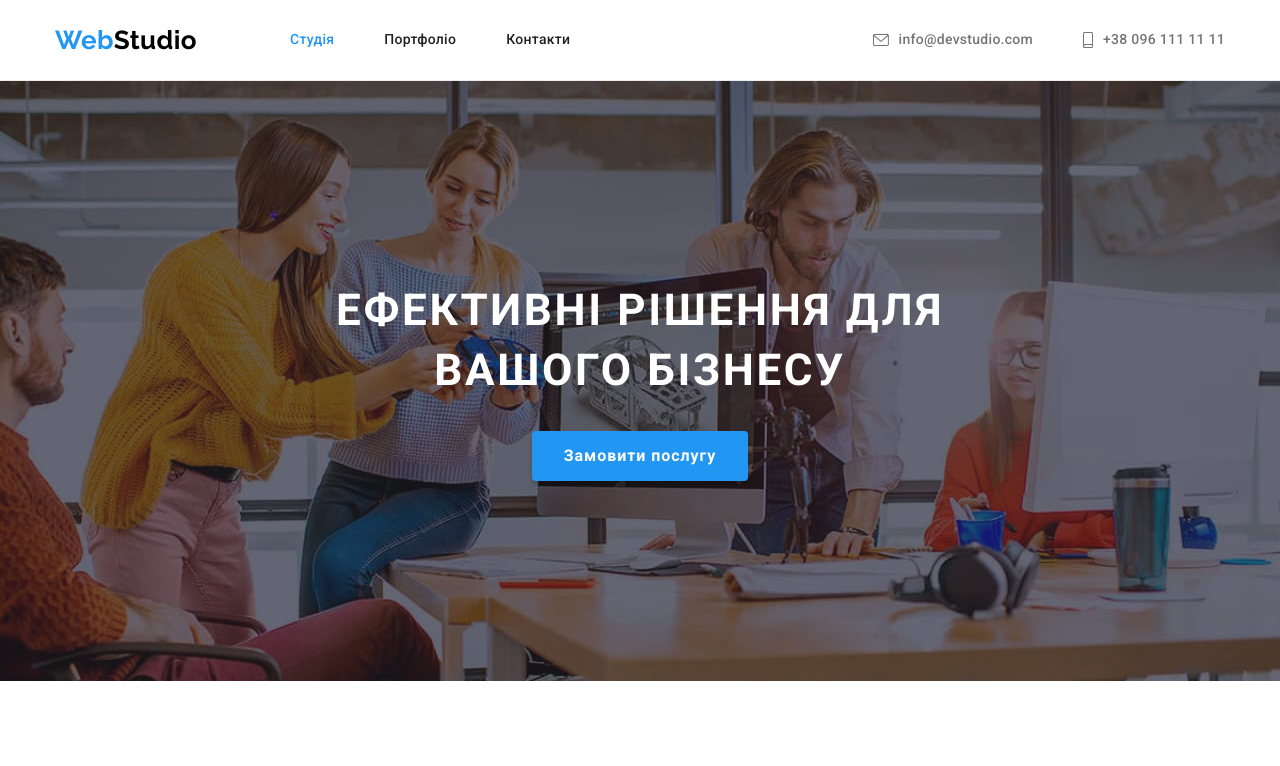
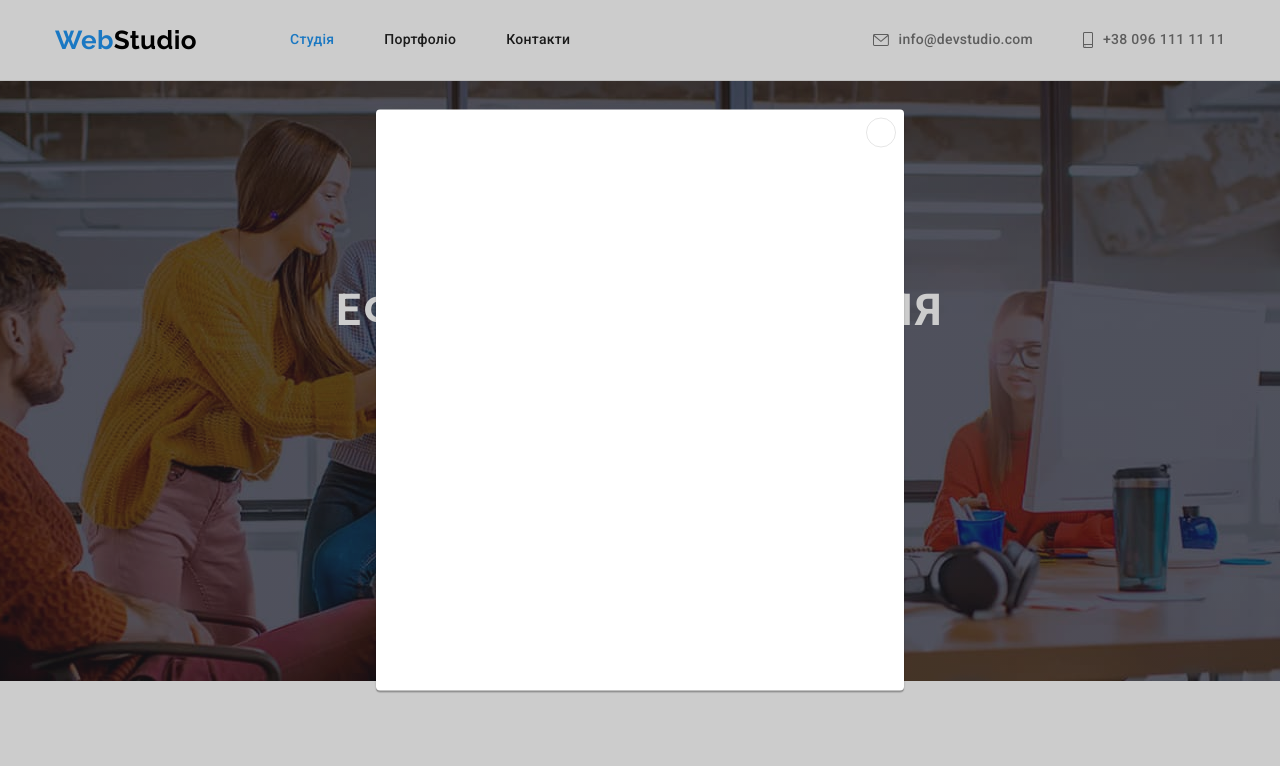
Before and after one commit to prorochenko/goit-markup-hw-05, a plain HTML site: page index.html in a window 1280 px wide. Shown: the top 766 px of the page. Drawn offline with nearby package versions, Linux system fonts and the light colour scheme.

Commit message:
added backdrop

```diff
--- a/css/styles.css
+++ b/css/styles.css
@@ -318,6 +318,27 @@ margin-bottom: 30px;
   display: flex;
   flex-wrap: wrap;
 }
+
+
+.team-list .team-thumb{
+  position: relative;
+}
+
+.team-list .team-thumb:hover::before{
+  opacity: 1;
+}
+
+.team-list .team-thumb::before{
+  display: inline-block;
+  position: absolute;
+  content: "";
+  width: 100%;
+  height: 100%;
+  background-color: rgba(33, 150, 243, 0.9);
+
+  opacity: 0;
+}
+
 .team-list .cards {
   width: 270px;
   margin-right: 30px;
@@ -649,3 +670,52 @@ gap: 30px;
 .buttons .item:nth-last-child(5n) {
   margin-right: 0px;
 }
+
+
+
+.backdrop{
+  position:fixed;
+  top: 0;
+  left: 0;
+  width: 100%;
+  height: 100%;
+  background-color: rgba(0, 0, 0, 0.2);
+}
+
+.modal{
+  min-height: 581px;
+  min-width: 528px;
+  background-color: #FFFFFF;
+  box-shadow: 0px 1px 3px rgba(0, 0, 0, 0.12), 0px 1px 1px rgba(0, 0, 0, 0.14), 0px 2px 1px rgba(0, 0, 0, 0.2);
+  border-radius: 4px;
+
+  position: absolute;
+  top: 50%;
+  left: 50%;
+
+  transform: translate(-50%, -50%);
+  }
+
+  .social-icon-backdrop{
+    fill: currentColor;
+    /* background-color: #FFFFFF; */
+  }
+
+  .button-backdrop{
+    position: absolute;
+    box-sizing: border-box;
+
+    background-color: transparent;
+  border: 1px solid rgba(0, 0, 0, 0.1);
+  border-radius: 50%;
+
+  width: 30px;
+  height: 30px;
+
+  display: flex;
+  align-items: center;
+  justify-content: center;
+  right: 8px;
+  top: 8px;
+  cursor: pointer;
+}
--- a/index.html
+++ b/index.html
@@ -147,8 +147,10 @@
           <h2 class="title">Наша команда</h2>
           <ul class="team-list list">
             <li class="cards">
-              <img src="./images/portrait1.jpg" alt="чоловік-дизайнер посміхається" width="270" />
-              <div class="textinteam">
+              <div class="team-thumb">
+                <img src="./images/portrait1.jpg" alt="чоловік-дизайнер посміхається" width="270"/>
+              </div>
+                <div class="textinteam">
                 <h3 class="title">Ігор Дем'яненко</h3>
                 <p lang="en" class="text">Product Designer</p>
                 <ul class="sociallinks list">
@@ -205,7 +207,7 @@
                     </a>
                   </li>
                 </ul>
-              </div>
+                  </div>
             </li>
             <li class="cards">
               <img
@@ -583,5 +585,14 @@
       </div>
       </div>
     </footer>
+<div class="backdrop">
+  <div class="modal">
+    <button class="button-backdrop"><svg class="social-icon-backdrop" width="11" height="11">
+      <use href="./images/sprite.svg#icon-Vector"></use>
+    </svg></button>
+  </div>
+</div>
+
+
   </body>
 </html>
```
